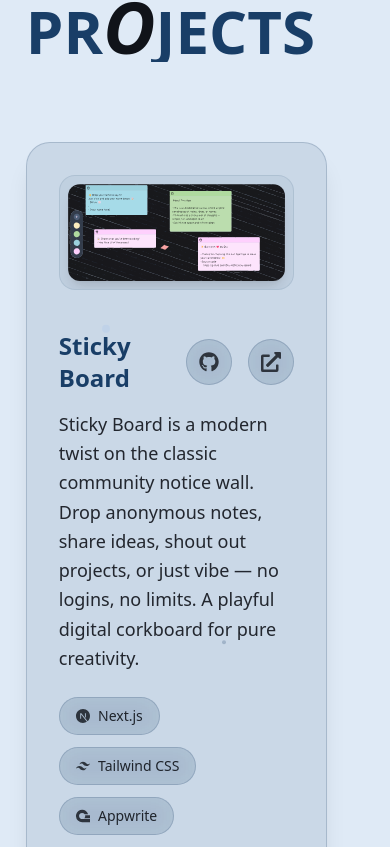
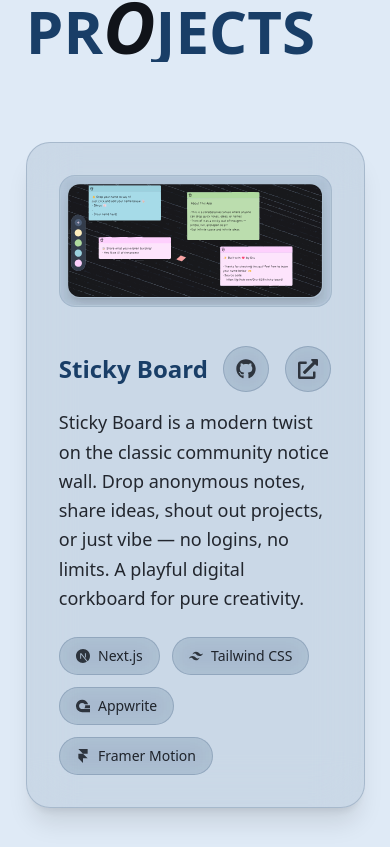
Before and after one commit to Dru-429/portfolio, a Next.js app: page / in a window 390 px wide. Shown: the part 3437-4284 px from the top of the page. Built offline with nearby package versions, Linux system fonts and the light colour scheme.

Commit message:
Fixed/Project Animation+Resp

```diff
--- a/app/components/projects/FolioCard.jsx
+++ b/app/components/projects/FolioCard.jsx
@@ -44,37 +44,6 @@
     },
   };
 
-  const imageVariants = {
-    hidden: {
-      opacity: 0,
-      scale: 1.2,
-      filter: "blur(10px)",
-    },
-    visible: {
-      opacity: 1,
-      scale: 1,
-      filter: "blur(0px)",
-      transition: {
-        duration: 0.7,
-        delay: index * 0.2 + 0.3,
-        ease: "easeOut",
-      },
-    },
-  };
-
-  const contentVariants = {
-    hidden: { opacity: 0, x: -50 },
-    visible: {
-      opacity: 1,
-      x: 0,
-      transition: {
-        duration: 0.5,
-        delay: index * 0.2 + 0.5,
-        ease: "easeOut",
-      },
-    },
-  };
-
   return (
     <div ref={ref} className="w-full">
       <AnimateTitle3
@@ -86,65 +55,24 @@
             variants={cardVariants}
             initial="hidden"
             animate={isInView ? "visible" : "hidden"}
-            className="group relative overflow-hidden backdrop-blur-xl bg-secondary/10 hover:bg-secondary/15 border border-secondary/20 hover:border-secondary/30 rounded-t-3xl shadow-xl hover:shadow-2xl flex flex-col-reverse justify-between items-center gap-10 md:flex-row p-8 mb-8 transition-all duration-500"
+            className="group relative overflow-hidden backdrop-blur-xl bg-secondary/10 hover:bg-secondary/15 border border-secondary/20 hover:border-secondary/30 rounded-3xl md:rounded-b-none shadow-xl hover:shadow-2xl flex flex-col-reverse justify-between items-center gap-10 md:flex-row p-8 mb-8 transition-all duration-500"
             whileHover={{
               scale: 1.02,
               y: 10,
-              boxShadow: "0 25px 50px rgba(0,0,0,0.15)",
             }}
             transition={{ duration: 0.3 }}
           >
             {/* Animated Background Gradient */}
             <motion.div
-              className="absolute inset-0 bg-gradient-to-br from-primary/10 via-secondary/5 to-accent/10 opacity-0 group-hover:opacity-100 transition-opacity duration-700 rounded-3xl"
+              className="absolute inset-0 bg-gradient-to-br from-primary/10 via-secondary/5 to-accent/10 opacity-0 group-hover:opacity-100 transition-opacity duration-700 rounded-3xl z-[9]"
               initial={{ scale: 0.8, rotate: -5 }}
               whileHover={{ scale: 1, rotate: 0 }}
-              transition={{ duration: 0.5 }}
+              transition={{ duration: 0.3 }}
             />
-
-            {/* Shine Effect */}
-            <motion.div
-              className="absolute inset-0 bg-gradient-to-r from-transparent via-white/20 to-transparent -skew-x-12 opacity-0 group-hover:opacity-100"
-              initial={{ x: "-100%" }}
-              whileHover={{ x: "200%" }}
-              transition={{ duration: 1.2, ease: "easeInOut" }}
-            />
-
-            {/* Floating Particles */}
-            <div className="absolute inset-0 overflow-hidden rounded-3xl">
-              <motion.div
-                className="absolute top-1/4 left-1/4 w-2 h-2 bg-primary/30 rounded-full"
-                animate={{
-                  y: [0, -20, 0],
-                  opacity: [0.3, 0.8, 0.3],
-                }}
-                transition={{
-                  duration: 3,
-                  repeat: Number.POSITIVE_INFINITY,
-                  ease: "easeInOut",
-                }}
-              />
-              <motion.div
-                className="absolute bottom-1/3 right-1/3 w-1 h-1 bg-secondary/40 rounded-full"
-                animate={{
-                  y: [0, -15, 0],
-                  opacity: [0.2, 0.6, 0.2],
-                }}
-                transition={{
-                  duration: 4,
-                  repeat: Number.POSITIVE_INFINITY,
-                  ease: "easeInOut",
-                  delay: 1,
-                }}
-              />
-            </div>
 
             {/* Content Section */}
             <motion.div
               className="flex-1 relative z-10 md:w-[60%] lg:w-[70%] xl:w-[75%] "
-              variants={contentVariants}
-              initial="hidden"
-              animate={isInView ? "visible" : "hidden"}
             >
               {/* title & Links Section */}
               <div className="flex justify-between items-center mb-4 md:justify-end md:items-end">
@@ -165,9 +93,10 @@
                       href={gitLink}
                       target="_blank"
                       // rel="noopener noreferrer"
+                      className="relative z-40 "
                     >
                       <motion.div
-                        className="group/icon relative cursor-pointer z-40"
+                        className="group/icon relative cursor-pointer"
                         whileHover={{ scale: 1.1, rotate: 5 }}
                         whileTap={{ scale: 0.9 }}
                         initial={{ opacity: 0, scale: 0 }}
@@ -199,9 +128,10 @@
                       href={liveLink}
                       target="_blank"
                       // rel="noopener noreferrer"
+                      className="relative z-40 cursor-pointer"
                     >
                       <motion.div
-                        className="group/icon relative cursor-pointer z-40"
+                        className="group/icon relative cursor-pointer"
                         whileHover={{ scale: 1.1, rotate: 5 }}
                         whileTap={{ scale: 0.9 }}
                         initial={{ opacity: 0, scale: 0 }}
@@ -261,11 +191,8 @@
             </motion.div>
 
             {/* Image Section */}
-            <motion.div
-              className="relative flex-shrink-0 md:w-[40%]"
-              variants={imageVariants}
-              initial="hidden"
-              animate={isInView ? "visible" : "hidden"}
+            <div
+              className="relative flex-shrink-0 md:w-[40%] z-40"
             >
               <div className="relative overflow-hidden rounded-2xl backdrop-blur-sm bg-secondary/5 border border-secondary/10 p-2">
                 <motion.div
@@ -289,7 +216,7 @@
                   transition={{ duration: 0.5 }}
                 />
               </div>
-            </motion.div>
+            </div>
           </motion.div>
         }
       />
--- a/app/components/projects/Projects.jsx
+++ b/app/components/projects/Projects.jsx
@@ -11,27 +11,10 @@
   const isInView = useInView(ref, { once: true, margin: "-100px" });
   const projectsData = projectData;
 
-  const containerVariants = {
-    hidden: {
-      opacity: 0,
-      y: 30,
-      filter: "blur(10px)",
-    },
-    visible: (i) => ({
-      opacity: 1,
-      y: 0,
-      filter: "blur(0px)",
-      transition: {
-        delay: i * 0.2,
-        duration: 0.8,
-        ease: [0.25, 0.46, 0.45, 0.94],
-      },
-    }),
-  };
   return (
     <section
       id="projects"
-      className="relative w-[90%] md:w-full px-4 md:mx-10 my-20 border-t-[2px] border-foreground/30 "
+      className="relative md:w-full px-4 md:mx-10 my-20 border-t-[2px] border-foreground/30 "
       ref={ref}
     >
       {/* Title Section */}
@@ -55,9 +38,6 @@
       {/* Projects Grid */}
       <motion.div
         className="flex flex-col items-center justify-center w-full gap-10"
-        variants={containerVariants}
-        initial="hidden"
-        animate={isInView ? "visible" : "hidden"}
       >
         {projectsData.map((work, index) => (
           <FolioCard
```
